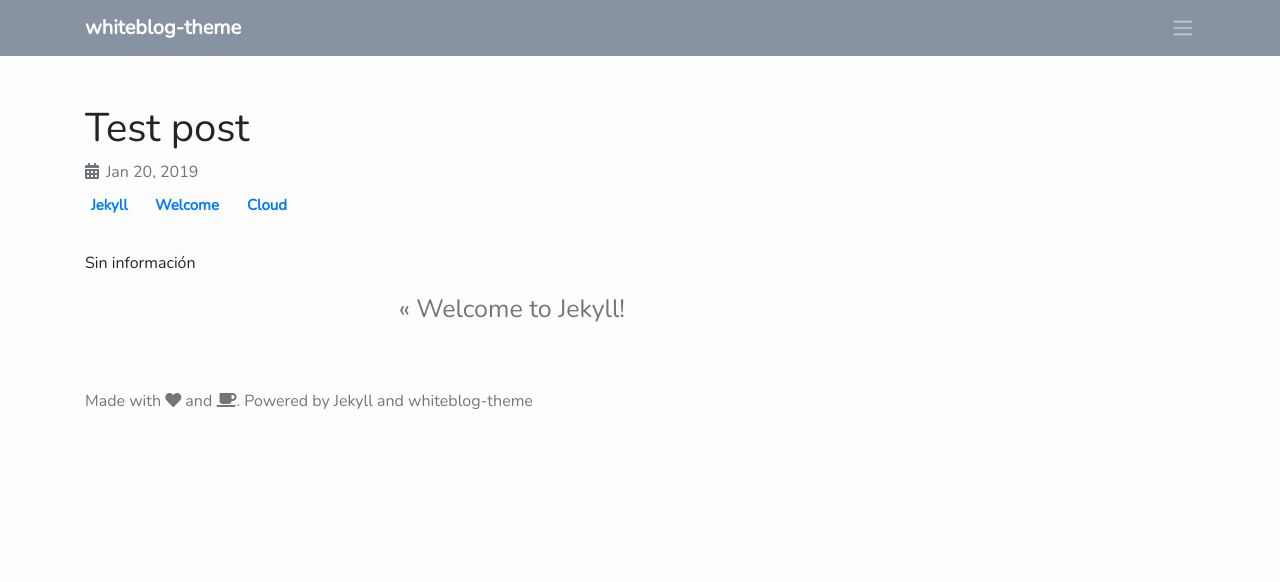
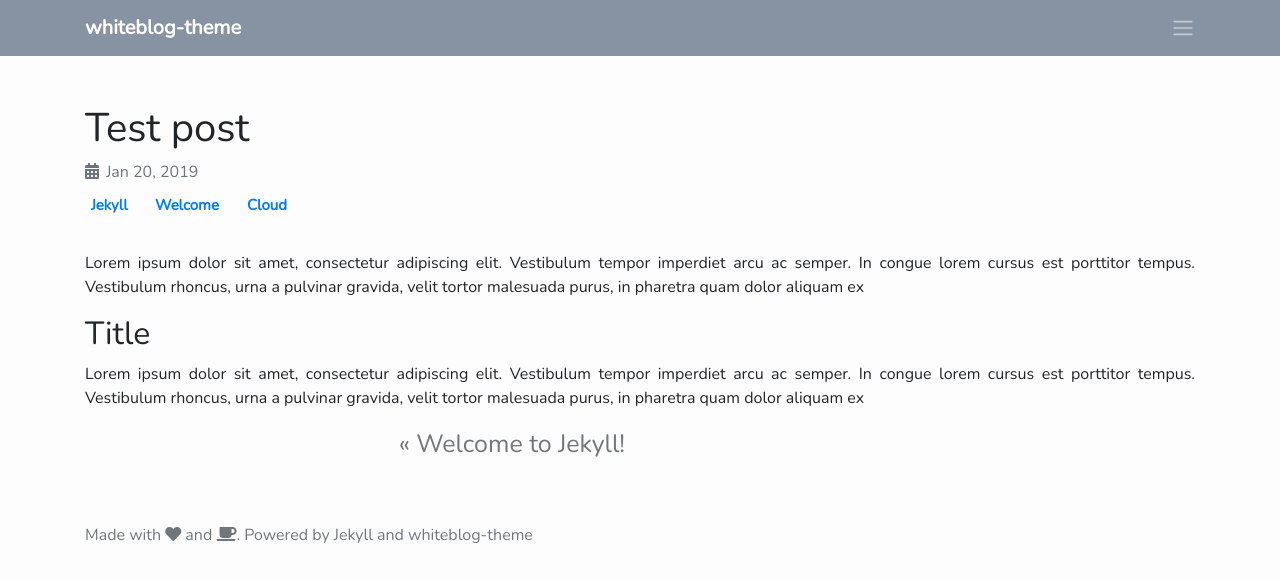
Before and after one commit to vmsilvamolina/whiteblog-theme, a Jekyll site: the page built from _posts/2019-01-20-test-post.md, in a window 1280 px wide. Shown: the top 582 px of the page. Built offline with Jekyll 4.4.1, drawn with Linux system fonts in a browser that asks for light colours; nearby versions of some CDN libraries.

Commit message:
update test post

```diff
--- a/_posts/2019-01-20-test-post.md
+++ b/_posts/2019-01-20-test-post.md
@@ -3,12 +3,15 @@ layout: post
 author: Victor Silva
 title:  "Test post"
 date:   2019-01-20 15:37:15 +0000
-excerpt: ""
+excerpt: "Lorem ipsum dolor sit amet, consectetur adipiscing elit. Vestibulum tempor imperdiet arcu ac semper. In congue lorem cursus est porttitor tempus. Vestibulum rhoncus, urna a pulvinar gravida, velit tortor malesuada purus, in pharetra quam dolor aliquam ex"
 categories:
  - Jekyll
  - Welcome
  - Cloud
 ---
 
+Lorem ipsum dolor sit amet, consectetur adipiscing elit. Vestibulum tempor imperdiet arcu ac semper. In congue lorem cursus est porttitor tempus. Vestibulum rhoncus, urna a pulvinar gravida, velit tortor malesuada purus, in pharetra quam dolor aliquam ex
 
-Sin información
+## Title
+
+Lorem ipsum dolor sit amet, consectetur adipiscing elit. Vestibulum tempor imperdiet arcu ac semper. In congue lorem cursus est porttitor tempus. Vestibulum rhoncus, urna a pulvinar gravida, velit tortor malesuada purus, in pharetra quam dolor aliquam ex
```
